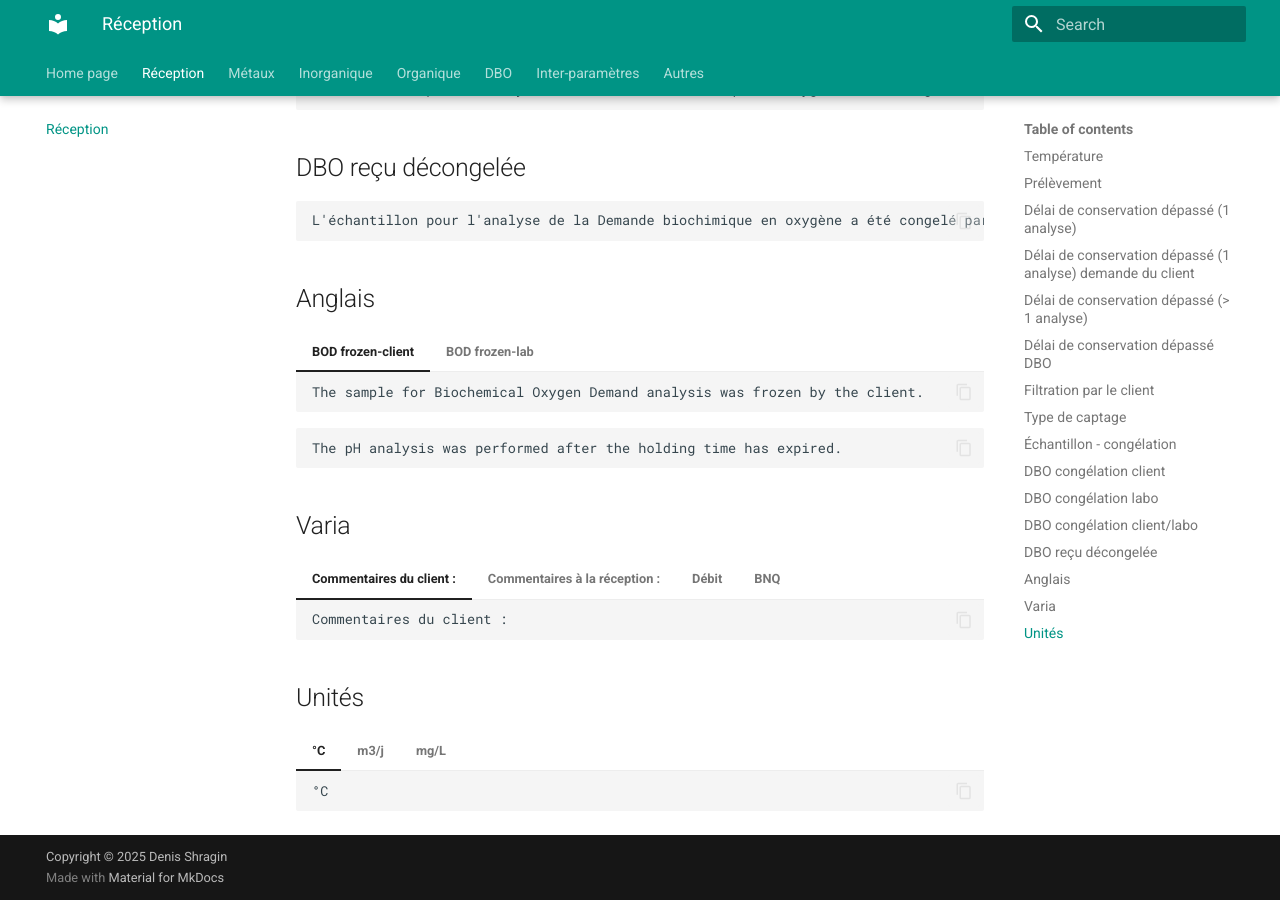
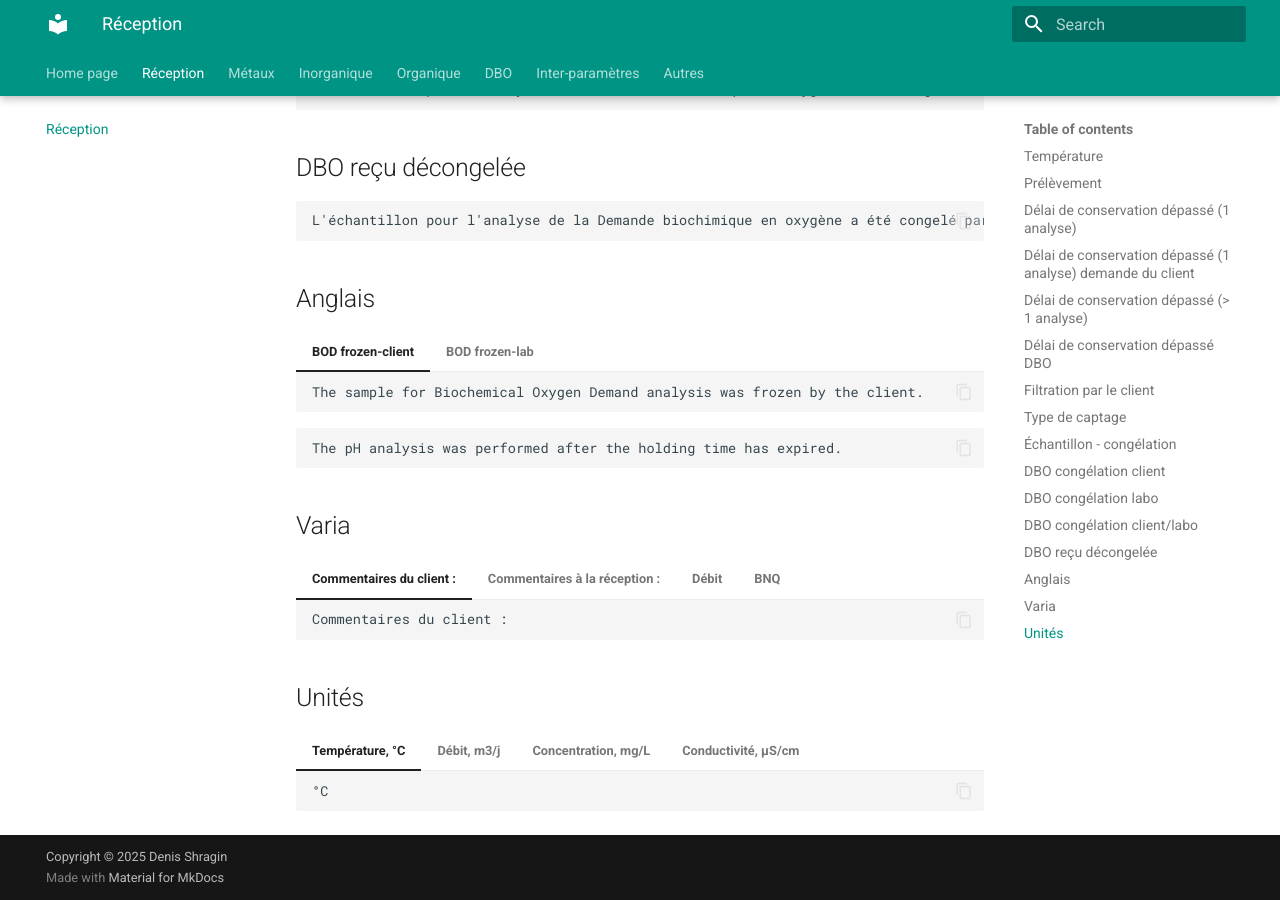
Before and after one commit to denisshragin/chemistry_comments, an MkDocs documentation site: the page built from docs/reception.md, in a window 1280 px wide and 900 px high, scrolled down 2156 px. Built offline with MkDocs 1.6.1 and Material for MkDocs 9.7.7, drawn with Linux system fonts in a browser that asks for light colours.

````diff
--- a/docs/reception.md
+++ b/docs/reception.md
@@ -104,7 +104,7 @@
     ```
 === "pH-15°C"
     ```
-    L'analyse du pH- 15°C a été effectuée dans un délai dépassé, à la demande du client.
+    L'analyse du pH-15°C a été effectuée dans un délai dépassé, à la demande du client.
     ```
 === "DBO totale"
     ```
@@ -307,15 +307,19 @@ The pH analysis was performed after the holding time has expired.
     ```
 
 ## Unités
-=== "°C"
+=== "Température, °C"
     ```
     °C
     ```
-=== "m3/j"
+=== "Débit, m3/j"
     ```
     m3/j
     ```
-=== "mg/L "
+=== "Concentration, mg/L "
     ```
     mg/L
     ```
+=== "Conductivité, µS/cm "
+    ```
+    µS/cm
+    ```
````
Also changed, not shown: docs/organique.md (+27 -0 lines).
